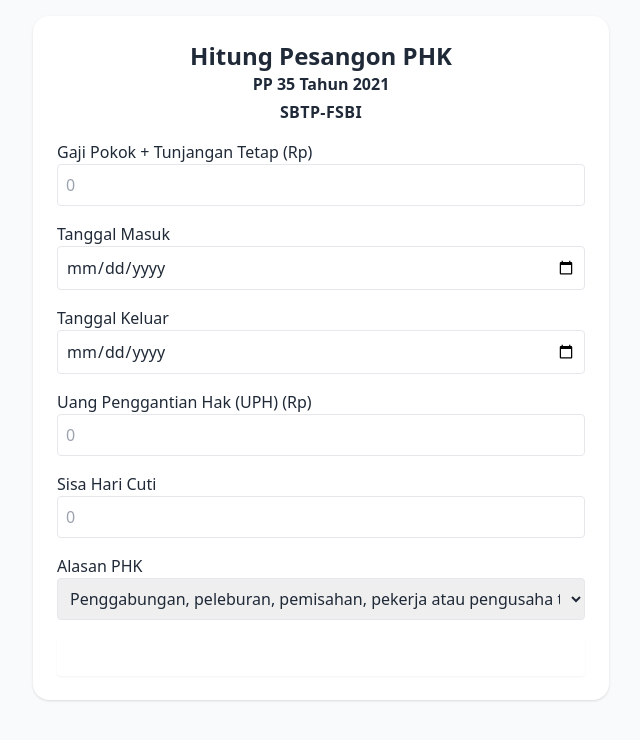
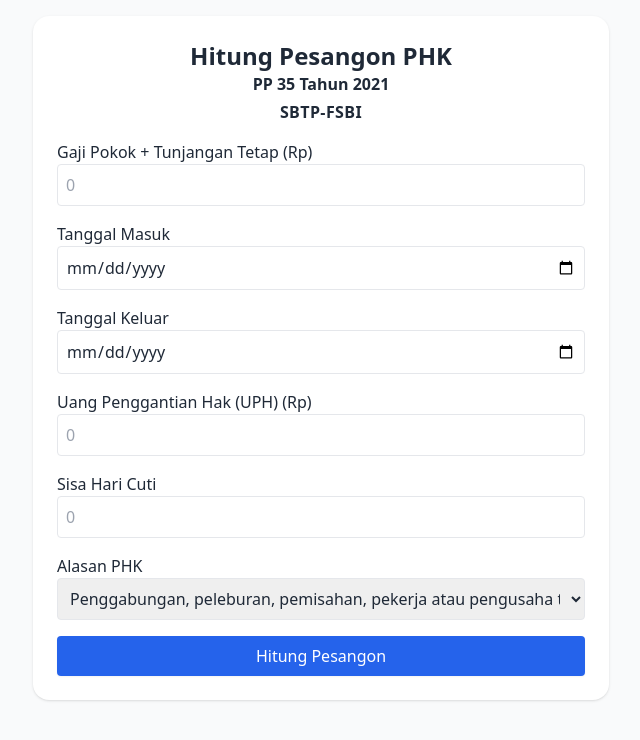
Before and after one commit to xadyr-sbi/PHK, a Next.js app: page / in a window 1280 px wide. Shown: the top 740 px of the page, without its empty margins (319-959 px from the left). Built offline with nearby package versions, Linux system fonts and the light colour scheme.

Commit message:
Update page.tsx
ah

```diff
--- a/app/page.tsx
+++ b/app/page.tsx
@@ -164,7 +164,7 @@
             {reasons.map(r => <option key={r} value={r}>{r}</option>)}
           </select>
         </div>
-        <button onClick={calculate} className="w-full bg-black-500 text-white p-2 rounded hover:bg-blue-700 transition">
+        <button onClick={calculate} className="w-full bg-blue-600 text-white p-2 rounded hover:bg-blue-700 transition">
           Hitung Pesangon
         </button>
       </div>
```
